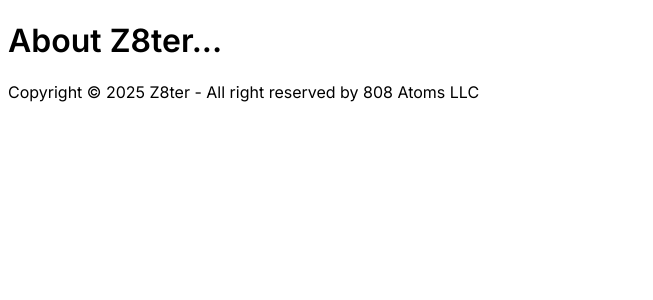
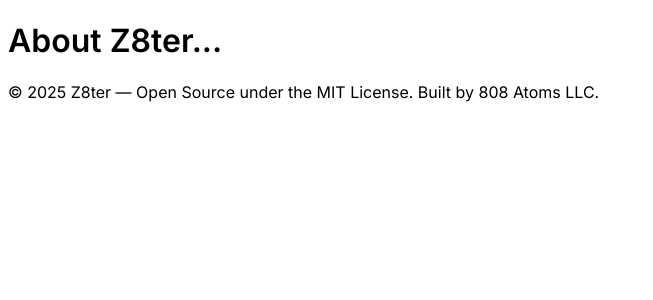
Before and after one commit to ashesh808/Z8ter, a Python web app: template templates/about.jinja in a window 1280 px wide. Shown: the part 48-348 px from the top of the page, without its empty margins (0-653 px from the left). Run offline with Jinja, Linux system fonts and the light colour scheme; the template is opened without the code that fills it, so the values that code supplies are empty.

Commit message:
feat: Updated footer

```diff
--- a/templates/components/footer.jinja
+++ b/templates/components/footer.jinja
@@ -2,6 +2,6 @@
   class="footer sm:footer-horizontal footer-center bg-base-200 text-base-content p-4"
 >
   <aside>
-    <p>Copyright © 2025 Z8ter - All right reserved by 808 Atoms LLC</p>
+    <p>© 2025 Z8ter — Open Source under the MIT License. Built by 808 Atoms LLC.</p>
   </aside>
 </footer>
```
